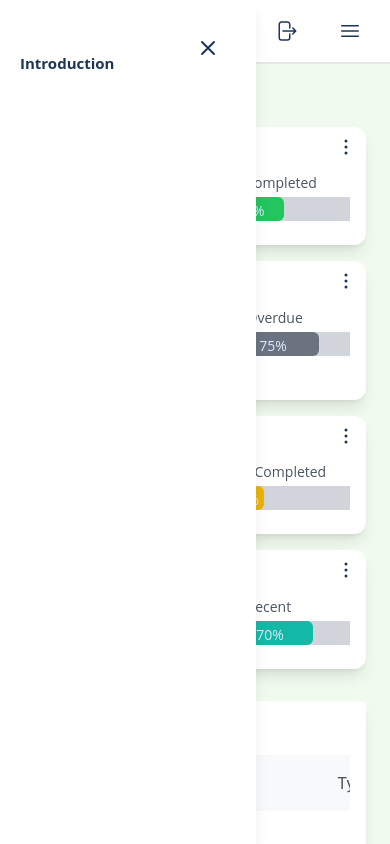
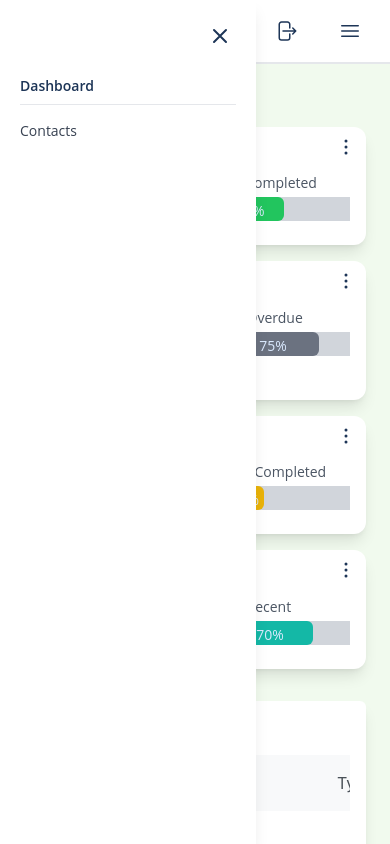
Before and after one commit to takinur/leveling, a Vue app: page / in a window 390 px wide. Both pictures are taken after a click on the button 350 px from the left and 31 px from the top of the page. Shown: the top 844 px of the page. Built offline with nearby package versions, Linux system fonts and the light colour scheme.

Commit message:
Mobile Nav Redisgn

```diff
--- a/src/App.vue
+++ b/src/App.vue
@@ -142,13 +142,13 @@ const navLinks = [
         <transition name="slide-fade">
           <!-- navbar wrapper -->
           <div
-            class="navbar-wrapper fixed md:hidden top-0 left-0 h-full bg-white dark:bg-slate-900 z-30 w-64 shadow-lg p-5"
+            class="navbar-wrapper fixed md:hidden top-0 left-0 h-full bg-white z-30 w-64 shadow-lg p-5"
             v-show="showNav"
           >
-            <div class="close">
-              <button class="absolute top-0 right-0 mt-4 mr-4" @click="toggleNav">
+            <div class="close-nav relative">
+              <button class="absolute top-0 z-50 right-0 mt-1 mr-1" @click="toggleNav">
                 <svg
-                  class="w-6 h-6 dark:text-white"
+                  class="w-6 h-6"
                   fill="none"
                   stroke-linecap="round"
                   stroke-linejoin="round"
@@ -160,11 +160,15 @@ const navLinks = [
                 </svg>
               </button>
             </div>
-            <ul class="divide-y">
-              <li>
-                <a href="#intro" class="my-4 inline-block active font-bold mt-8 dark:text-white"
-                  >Introduction</a
+            <ul class="divide-y pt-10">
+              <li class="mobile-nav-item" v-for="item in navLinks" :key="item.path">
+                <router-link
+                  :to="item.path"
+                  class="block mt-2 py-2 text-sm font-medium text-gray-700"
+                  @click="toggleNav"
                 >
+                  {{ item.name }}
+                </router-link>
               </li>
             </ul>
           </div>
@@ -181,9 +185,15 @@ const navLinks = [
 nav a.router-link-exact-active {
   border-bottom: 2.5px solid #1d3557;
   color: #1d3557;
+  font-weight: 600;
 }
 nav a.router-link-exact-active:hover {
   background-color: transparent;
+}
+
+.mobile-nav-item a.router-link-exact-active {
+  color: #1d3557;
+  font-weight: 600;
 }
 
 /* nav a:first-of-type {
```
Also changed, not shown: src/assets/logo.png (added).
